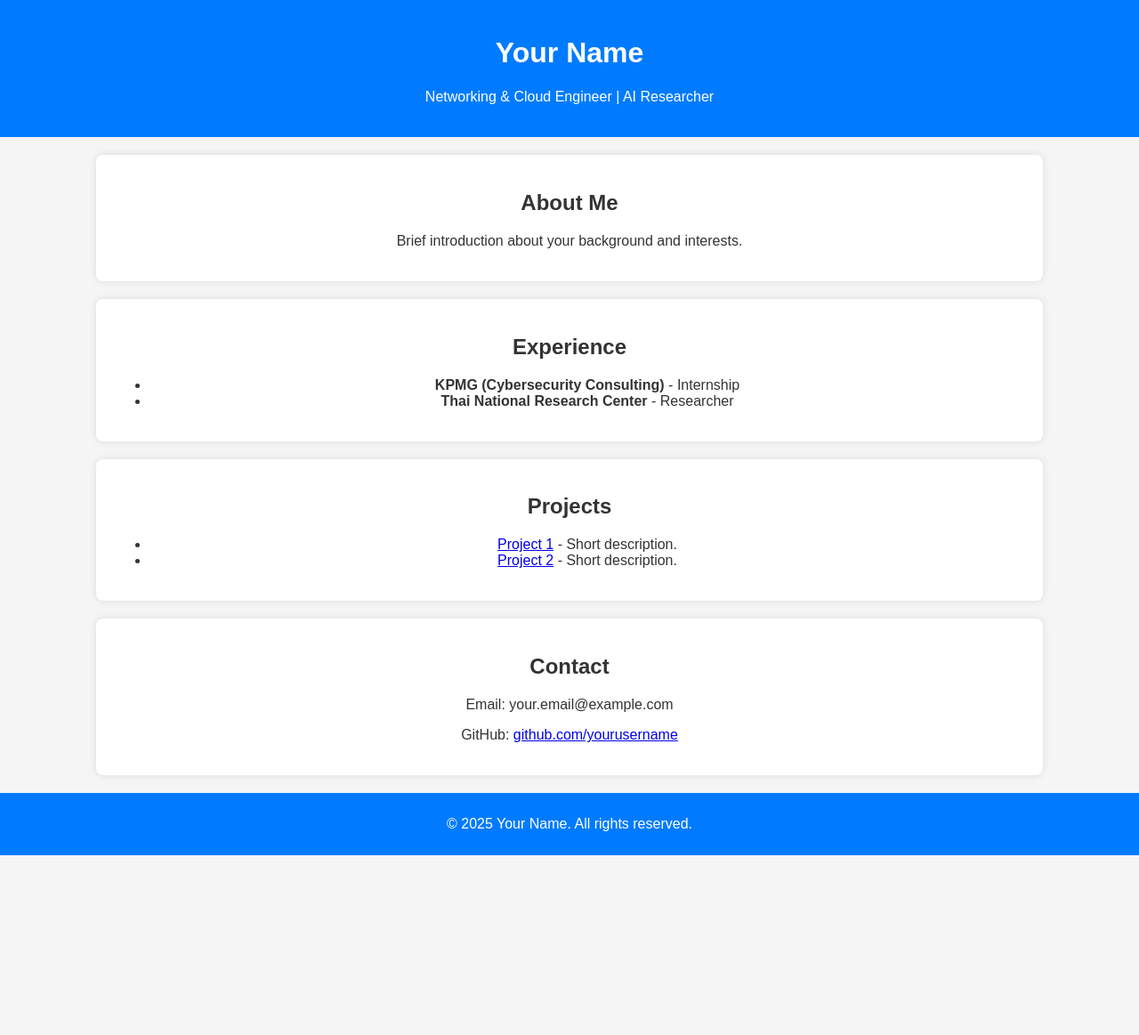
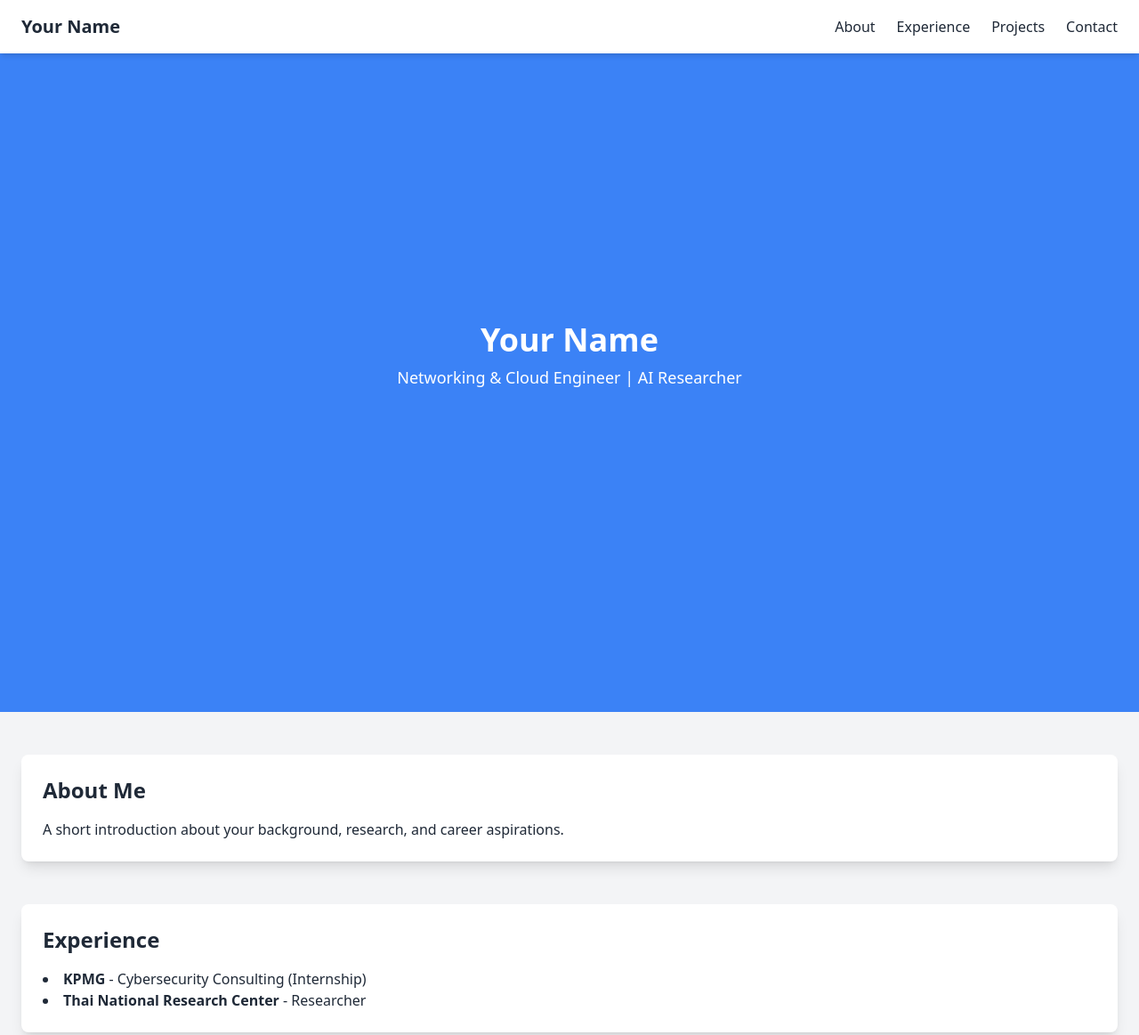
Before and after one commit to NorranatS/resume-website, a plain HTML site: page index.html in a window 1280 px wide. Shown: the top 1163 px of the page at 89% size. Before the commit the page ends 961 px from the top, so only its background shows below. Drawn offline with nearby package versions, Linux system fonts and the light colour scheme.

Commit message:
resume update

```diff
--- a/index.html
+++ b/index.html
@@ -4,42 +4,71 @@
     <meta charset="UTF-8">
     <meta name="viewport" content="width=device-width, initial-scale=1.0">
     <title>Your Name - Resume</title>
+    <script src="https://cdn.tailwindcss.com"></script>
     <link rel="stylesheet" href="styles.css">
 </head>
-<body>
-    <header>
-        <h1>Your Name</h1>
-        <p>Networking & Cloud Engineer | AI Researcher</p>
+<body class="bg-gray-100 text-gray-800">
+
+    <!-- Navbar -->
+    <nav class="bg-white shadow-md fixed w-full z-10 top-0">
+        <div class="container mx-auto flex justify-between items-center py-4 px-6">
+            <h1 class="text-xl font-bold">Your Name</h1>
+            <ul class="hidden md:flex space-x-6">
+                <li><a href="#about" class="hover:text-blue-500">About</a></li>
+                <li><a href="#experience" class="hover:text-blue-500">Experience</a></li>
+                <li><a href="#projects" class="hover:text-blue-500">Projects</a></li>
+                <li><a href="#contact" class="hover:text-blue-500">Contact</a></li>
+            </ul>
+        </div>
+    </nav>
+
+    <!-- Hero Section -->
+    <header class="h-screen flex flex-col justify-center items-center text-center bg-blue-500 text-white">
+        <h2 class="text-4xl font-bold">Your Name</h2>
+        <p class="text-lg mt-2">Networking & Cloud Engineer | AI Researcher</p>
     </header>
 
-    <section id="about">
-        <h2>About Me</h2>
-        <p>Brief introduction about your background and interests.</p>
+    <main class="container mx-auto px-6 mt-12">
+        <!-- About Section -->
+        <section id="about" class="mb-12 bg-white p-6 shadow-lg rounded-lg">
+            <h2 class="text-2xl font-semibold mb-4">About Me</h2>
+            <p>A short introduction about your background, research, and career aspirations.</p>
         </section>
 
-    <section id="experience">
-        <h2>Experience</h2>
-        <ul>
-            <li><strong>KPMG (Cybersecurity Consulting)</strong> - Internship</li>
+        <!-- Experience Section -->
+        <section id="experience" class="mb-12 bg-white p-6 shadow-lg rounded-lg">
+            <h2 class="text-2xl font-semibold mb-4">Experience</h2>
+            <ul class="list-disc list-inside">
+                <li><strong>KPMG</strong> - Cybersecurity Consulting (Internship)</li>
                 <li><strong>Thai National Research Center</strong> - Researcher</li>
             </ul>
         </section>
 
-    <section id="projects">
-        <h2>Projects</h2>
-        <ul>
-            <li><a href="#">Project 1</a> - Short description.</li>
-            <li><a href="#">Project 2</a> - Short description.</li>
-        </ul>
+        <!-- Projects Section -->
+        <section id="projects" class="mb-12 bg-white p-6 shadow-lg rounded-lg">
+            <h2 class="text-2xl font-semibold mb-4">Projects</h2>
+            <div class="grid md:grid-cols-2 gap-4">
+                <div class="p-4 border border-gray-300 rounded-lg hover:shadow-md transition">
+                    <a href="#" class="text-blue-600 hover:underline">Project 1</a>
+                    <p class="text-gray-600">Short description.</p>
+                </div>
+                <div class="p-4 border border-gray-300 rounded-lg hover:shadow-md transition">
+                    <a href="#" class="text-blue-600 hover:underline">Project 2</a>
+                    <p class="text-gray-600">Short description.</p>
+                </div>
+            </div>
         </section>
 
-    <section id="contact">
-        <h2>Contact</h2>
+        <!-- Contact Section -->
+        <section id="contact" class="mb-12 bg-white p-6 shadow-lg rounded-lg">
+            <h2 class="text-2xl font-semibold mb-4">Contact</h2>
             <p>Email: your.email@example.com</p>
-        <p>GitHub: <a href="#">github.com/yourusername</a></p>
+            <p>GitHub: <a href="#" class="text-blue-600 hover:underline">github.com/yourusername</a></p>
         </section>
+    </main>
 
-    <footer>
+    <!-- Footer -->
+    <footer class="text-center py-4 bg-gray-800 text-white">
         <p>© 2025 Your Name. All rights reserved.</p>
     </footer>
 
--- a/styles.css
+++ b/styles.css
@@ -1,30 +1,3 @@
-body {
-    font-family: Arial, sans-serif;
-    margin: 0;
-    padding: 0;
-    text-align: center;
-    background-color: #f5f5f5;
-    color: #333;
+html {
+    scroll-behavior: smooth;
 }
-
-header {
-    background-color: #007bff;
-    color: white;
-    padding: 20px;
-}
-
-section {
-    padding: 20px;
-    margin: 20px auto;
-    width: 80%;
-    background-color: white;
-    box-shadow: 0 0 10px rgba(0, 0, 0, 0.1);
-    border-radius: 8px;
-}
-
-footer {
-    margin-top: 20px;
-    padding: 10px;
-    background-color: #007bff;
-    color: white;
-}
```
Lines whose indentation alone changed are shown as unchanged.
